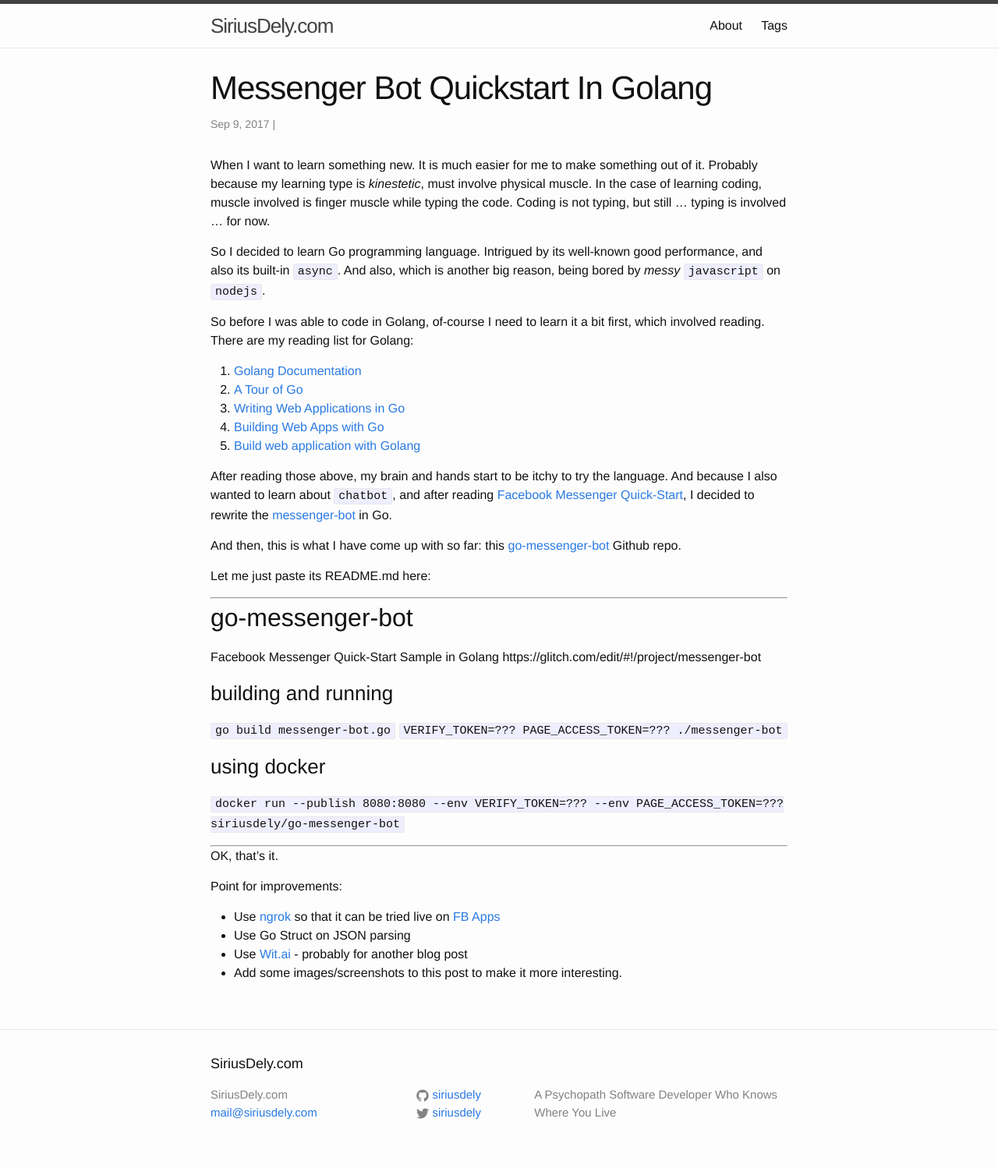
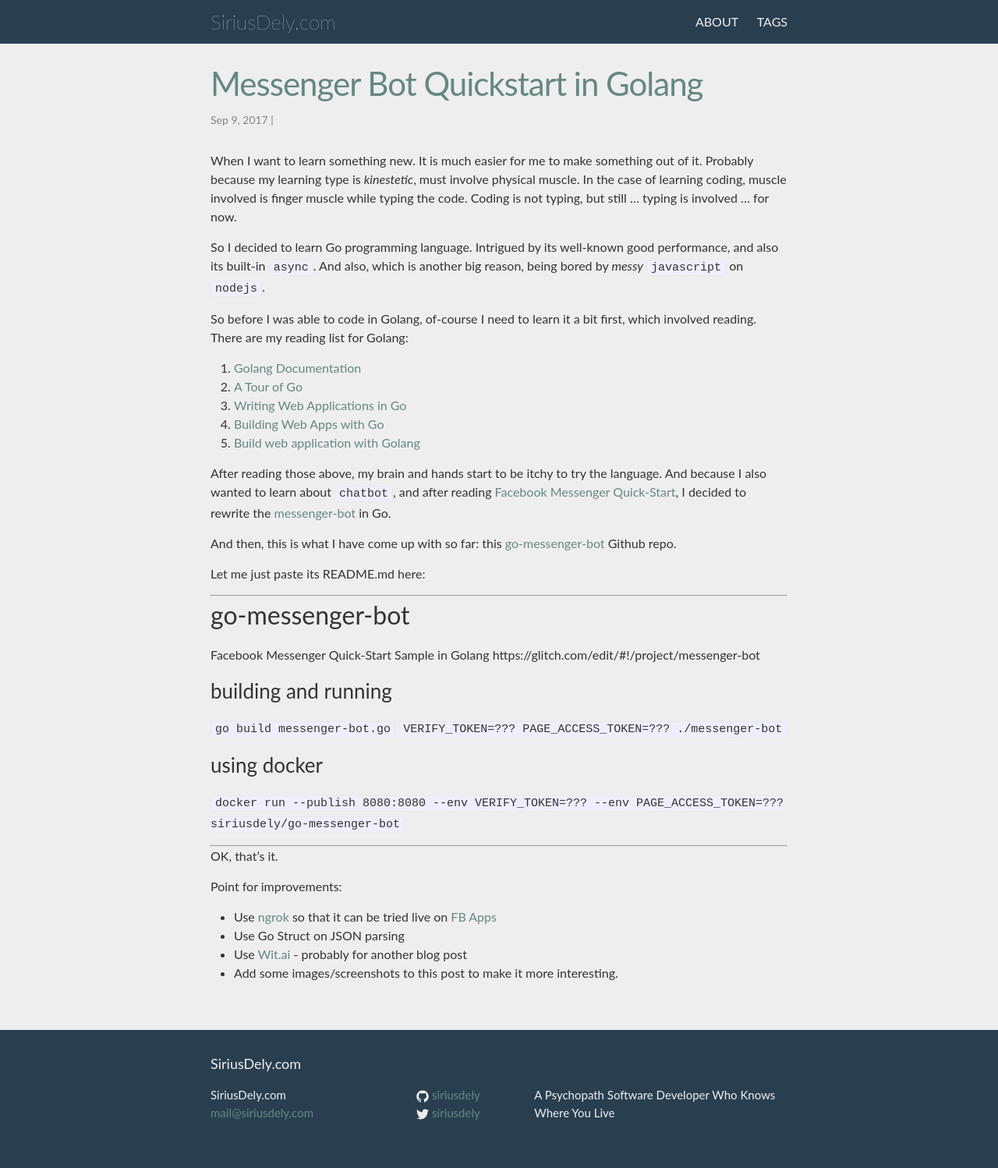
Before and after one commit to siriusdely/siriusdely.github.com, a Jekyll site: the page built from _posts/2017-09-09-messenger-bot-quickstart-in-golang.md, in a window 1280 px wide. Shown: the whole page at 78% size. Built offline with Jekyll 4.4.1, drawn with Linux system fonts in a browser that asks for light colours; our own code applies the rules of GitHub Pages for plain Markdown files; comment, search, counter and statistics services are not loaded.

Commit message:
change color scheme

```diff
--- a/_layouts/post.html
+++ b/_layouts/post.html
@@ -10,9 +10,9 @@ layout: default
         {{ page.date | date: "%b %-d, %Y" }}
       </time>
       {% if page.tags %} |
-      {% for tag in page.tags %}
-        <a class="post-tag" href="{{ site.baseurl }}/tags/#{{ tag | slugify }}">{{ tag }}</a>
-      {% endfor %}
+        {% for tag in page.tags %}
+          <a class="post-tag" href="{{ site.baseurl }}/tags/#{{ tag | slugify }}">{{ tag }}</a>
+        {% endfor %}
       {% endif %}
       {% if page.author %}
         • <span itemprop="author" itemscope itemtype="http://schema.org/Person">
--- a/assets/main.scss
+++ b/assets/main.scss
@@ -4,7 +4,7 @@
 @charset "utf-8";
 
 // Our variables
-$base-font-family: "Helvetica Neue", Helvetica, Arial, sans-serif;
+$base-font-family: "Lato", "Open Sans", "Helvetica Neue", Helvetica, Arial, sans-serif;
 $base-font-size:   16px;
 $base-font-weight: 400;
 $small-font-size:  $base-font-size * 0.875;
@@ -12,13 +12,16 @@ $base-line-height: 1.5;
 
 $spacing-unit:     30px;
 
-$text-color:       #111;
-$background-color: #fdfdfd;
-$brand-color:      #2a7ae2;
+$text-color:       #333;
+$background-color: #293f50;
+$brand-color:      #648880;
 
 $grey-color:       #828282;
 $grey-color-light: lighten($grey-color, 40%);
 $grey-color-dark:  darken($grey-color, 25%);
+
+$green-color:				 #648880;
+$white-color:				 #eee;
 
 // Width of the content area
 $content-width:    800px;
@@ -37,3 +40,77 @@ $on-laptop:        800px;
 
 // Import partials from the `minima` theme.
 @import "minima";
+
+/**
+ * Icons
+ */
+.icon > svg {
+  path {
+    fill: $white-color;
+  }
+}
+
+/**
+ * Site header
+ */
+.site-header {
+	background-color: $background-color;
+	border: none;
+}
+
+.site-title {
+	color: $white-color;
+	font-weight: 200;
+  letter-spacing: 0px;
+
+	&,
+  &:visited {
+		color: $white-color;
+  }
+
+	&:hover {
+		text-decoration: none;
+	}
+}
+
+.site-nav {
+  .page-link {
+    color: $white-color;
+		text-transform: uppercase;
+  }
+}
+
+/**
+ * Page content
+ */
+.page-content {
+	background-color: $white-color;
+}
+
+/**
+ * Posts
+ */
+.post-header {
+  margin-bottom: $spacing-unit;
+}
+
+.post-title {
+	color: $brand-color;
+}
+
+/**
+ * Site footer
+ */
+.footer-heading {
+	color: $white-color;
+}
+
+.footer-col {
+  color: $white-color;
+
+	a {
+		&:visited {
+			color: darken($white-color, 15%);
+		}
+	}
+}
```
Also changed, not shown: _posts/2017-09-09-messenger-bot-quickstart-in-golang.md (+4 -0 lines).
